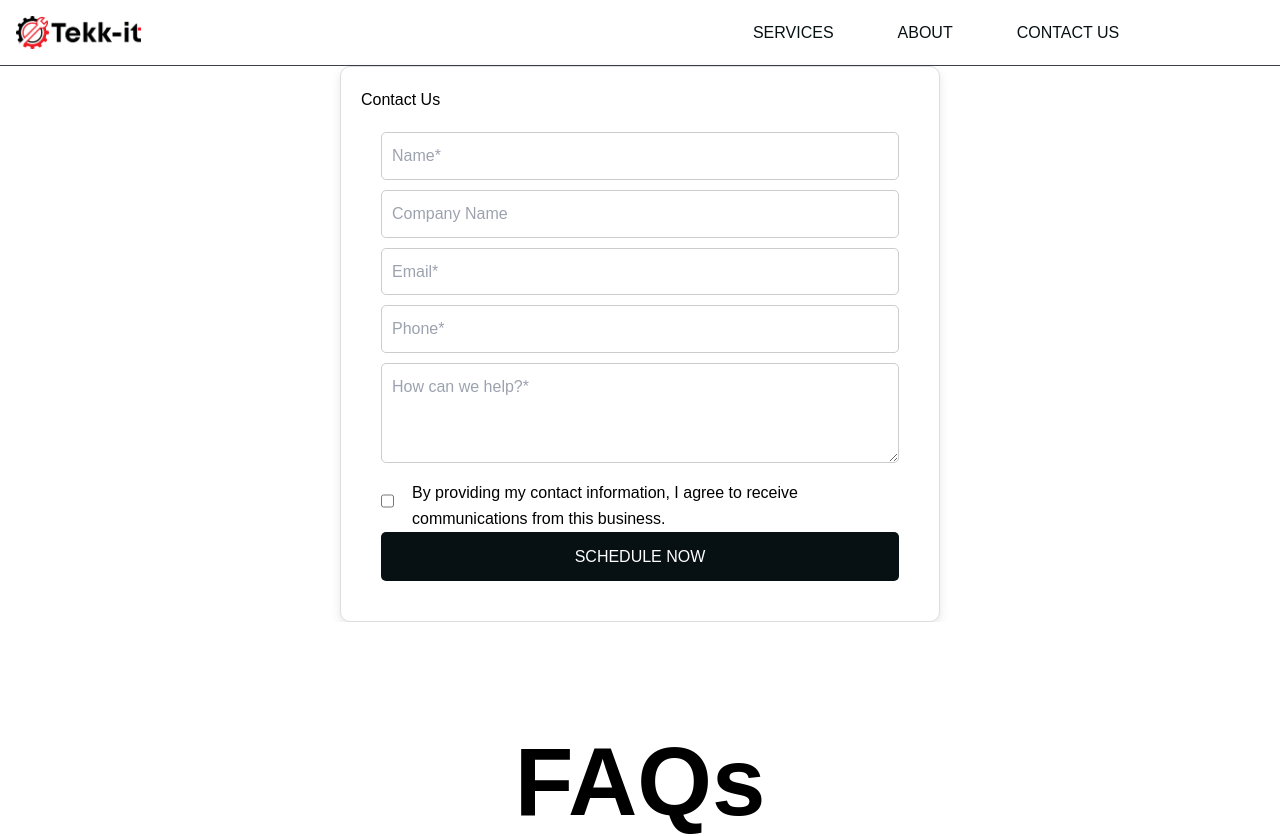
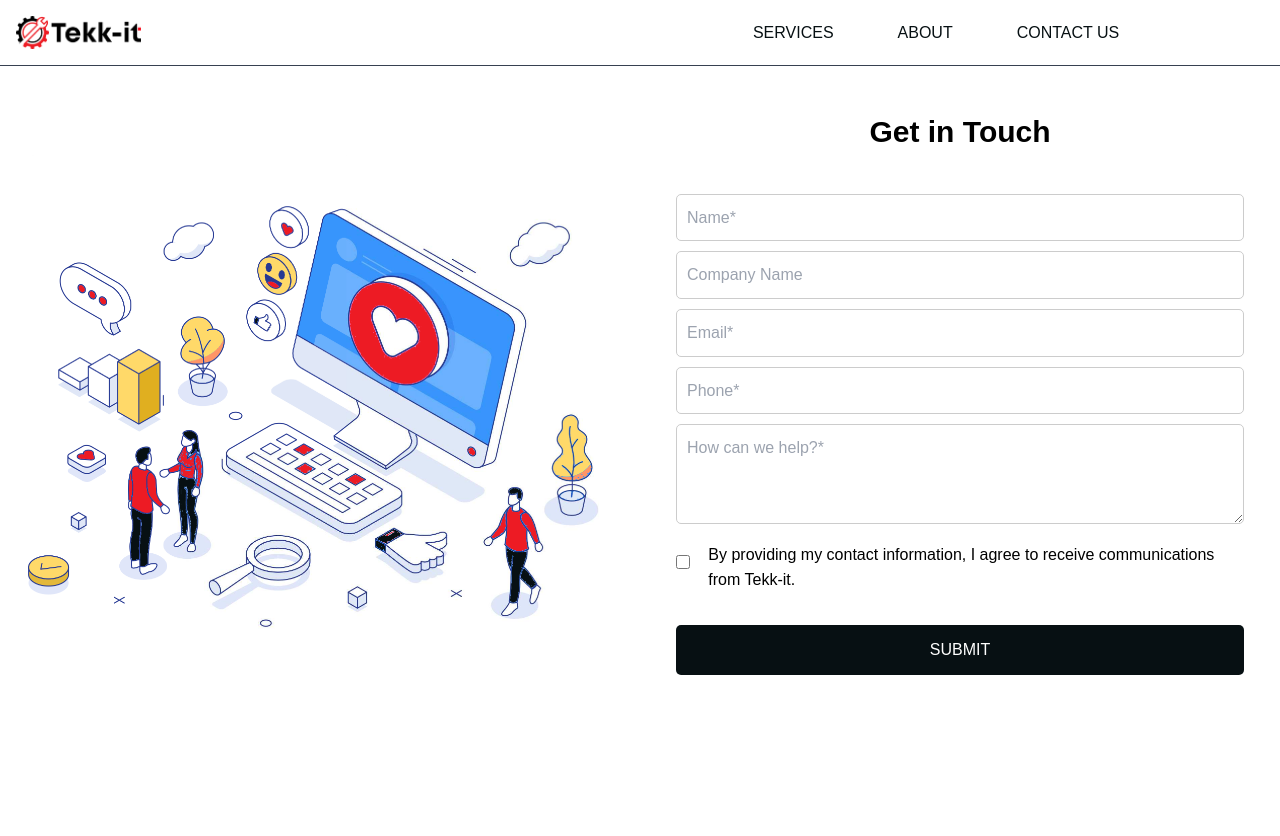
Before and after one commit to Stefan-Constantino/Tekkit, a React (Vite) app: page /contact in a window 1280 px wide. Shown: the top 836 px of the page. Built offline with nearby package versions, Linux system fonts and the light colour scheme.

Commit message:
tweaks with contact component

```diff
--- a/src/Contact.jsx
+++ b/src/Contact.jsx
@@ -1,6 +1,7 @@
+import React from "react";
 import { useForm } from "react-hook-form";
 
-const Contact = () => {
+function Contact() {
   const {
     register,
     handleSubmit,
@@ -13,18 +14,36 @@ const Contact = () => {
   };
 
   return (
-        <div className="contact-form-container">
-          <h2 className="contact-form-title">Contact Us</h2>
+    <section className="bg-white py-12">
+      <div className="container mx-auto px-4 flex flex-col md:flex-row items-center gap-8">
+        {/* Left side: Image */}
+        <div className="w-full md:w-1/2 flex justify-center">
+          {/* Replace with your own image path */}
+          <img
+            src="/contactus.png"
+            alt="Contact"
+            className="w-full h-auto object-cover rounded-md"
+          />
+        </div>
+
+        {/* Right side: Contact Form */}
+        <div className="w-full md:w-1/2">
+          <h2 className="text-3xl font-bold mb-6 text-center">Get in Touch</h2>
+
           <form onSubmit={handleSubmit(onSubmit)} className="contact-form">
+            {/* Name */}
             <div>
               <input
                 {...register("name", { required: "Name is required" })}
                 type="text"
                 placeholder="Name*"
               />
-              {errors.name && <p className="error-message">{errors.name.message}</p>}
+              {errors.name && (
+                <p className="error-message">{errors.name.message}</p>
+              )}
             </div>
 
+            {/* Company Name */}
             <div>
               <input
                 {...register("organization")}
@@ -33,100 +52,75 @@ const Contact = () => {
               />
             </div>
 
+            {/* Email */}
             <div>
               <input
-                {...register("email", { required: "Email is required", pattern: { value: /^[^\s@]+@[^\s@]+\.[^\s@]+$/, message: "Invalid email" } })}
+                {...register("email", {
+                  required: "Email is required",
+                  pattern: {
+                    value: /^[^\s@]+@[^\s@]+\.[^\s@]+$/,
+                    message: "Invalid email",
+                  },
+                })}
                 type="email"
                 placeholder="Email*"
               />
-              {errors.email && <p className="error-message">{errors.email.message}</p>}
+              {errors.email && (
+                <p className="error-message">{errors.email.message}</p>
+              )}
             </div>
 
+            {/* Phone */}
             <div>
               <input
                 {...register("phone", { required: "Phone is required" })}
                 type="tel"
                 placeholder="Phone*"
               />
-              {errors.phone && <p className="error-message">{errors.phone.message}</p>}
+              {errors.phone && (
+                <p className="error-message">{errors.phone.message}</p>
+              )}
             </div>
 
+            {/* Message */}
             <div>
               <textarea
                 {...register("message", { required: "Message is required" })}
                 placeholder="How can we help?*"
               />
-              {errors.message && <p className="error-message">{errors.message.message}</p>}
+              {errors.message && (
+                <p className="error-message">{errors.message.message}</p>
+              )}
             </div>
 
+            {/* Consent Checkbox */}
             <div className="consent">
               <div className="checkbox-wrapper">
-                <input {...register("consent", { required: "You must agree to be contacted" })} type="checkbox" />
-                <label>By providing my contact information, I agree to receive communications from this business.</label>
+                <input
+                  {...register("consent", {
+                    required: "You must agree to be contacted",
+                  })}
+                  type="checkbox"
+                />
+                <label>
+                  By providing my contact information, I agree to receive
+                  communications from Tekk-it.
+                </label>
               </div>
             </div>
-            {errors.consent && <p className="error-message">{errors.consent.message}</p>}
+            {errors.consent && (
+              <p className="error-message">{errors.consent.message}</p>
+            )}
 
-            <button className="tekkbtn" type="submit">SCHEDULE NOW</button>
+            {/* Submit Button */}
+            <button className="tekkbtn" type="submit">
+              SUBMIT
+            </button>
           </form>
         </div>
+      </div>
+    </section>
   );
-    };
+}
 
 export default Contact;
-
-
-
-
-
-
-
-
-
-
-
-
-
-
-
-
-// import React, { useState } from "react";
-
-// function Contact() {
-//     const [formData, setFormData] = useState({
-//         name: "",
-//         email: "",
-//         message: ""
-//     });
-
-//     const handleChange = (e) => {
-//         setFormData({ ...formData, [e.target.name]: e.target.value });
-//     };
-
-//     const handleSubmit = (e) => {
-//         e.preventDefault();
-//         alert("Message sent! We will get back to you soon.");
-//     };
-
-//     return (
-//         <section id="contact">
-//             <div className="container">
-//                 <h2>Contact Us</h2>
-//                 <form onSubmit={handleSubmit}>
-//                     <label htmlFor="name">Name:</label>
-//                     <input type="text" id="name" name="name" value={formData.name} onChange={handleChange} required />
-
-//                     <label htmlFor="email">Email:</label>
-//                     <input type="email" id="email" name="email" value={formData.email} onChange={handleChange} required />
-
-//                     <label htmlFor="message">Message:</label>
-//                     <textarea id="message" name="message" value={formData.message} onChange={handleChange} required></textarea>
-
-//                     <button type="submit" className="btn">Send Message</button>
-//                 </form>
-//             </div>
-//         </section>
-//     );
-// }
-
-// export default Contact;
--- a/src/services.jsx
+++ b/src/services.jsx
@@ -2,7 +2,7 @@ import React from "react";
 
 function Services() {
   return (
-    <section className="py-12 bg-gray-50 min-h-screen flex items-center">
+    <section className="py-12 bg-gray-50 min-h-[90vh] flex items-center">
       <div className="container mx-auto px-4">
         <div className="md:flex md:items-start md:gap-8">
           {/* Left Column */}
--- a/src/style.css
+++ b/src/style.css
@@ -100,6 +100,7 @@ header li {
 .tekkbtn:hover {
     background-color: #ed1b24;
 }
+
 
 #home {
     background-image:url(../Office1.jpg);
@@ -415,6 +416,7 @@ change color of HeroSection Img
   .contact-form .consent {
     display: flex;
     align-items: center;
+    padding-bottom: 2rem;
   }
 
   .contact-form .consent input {
```
Also changed, not shown: public/contactus.png (added). Lines whose indentation alone changed are shown as unchanged.
